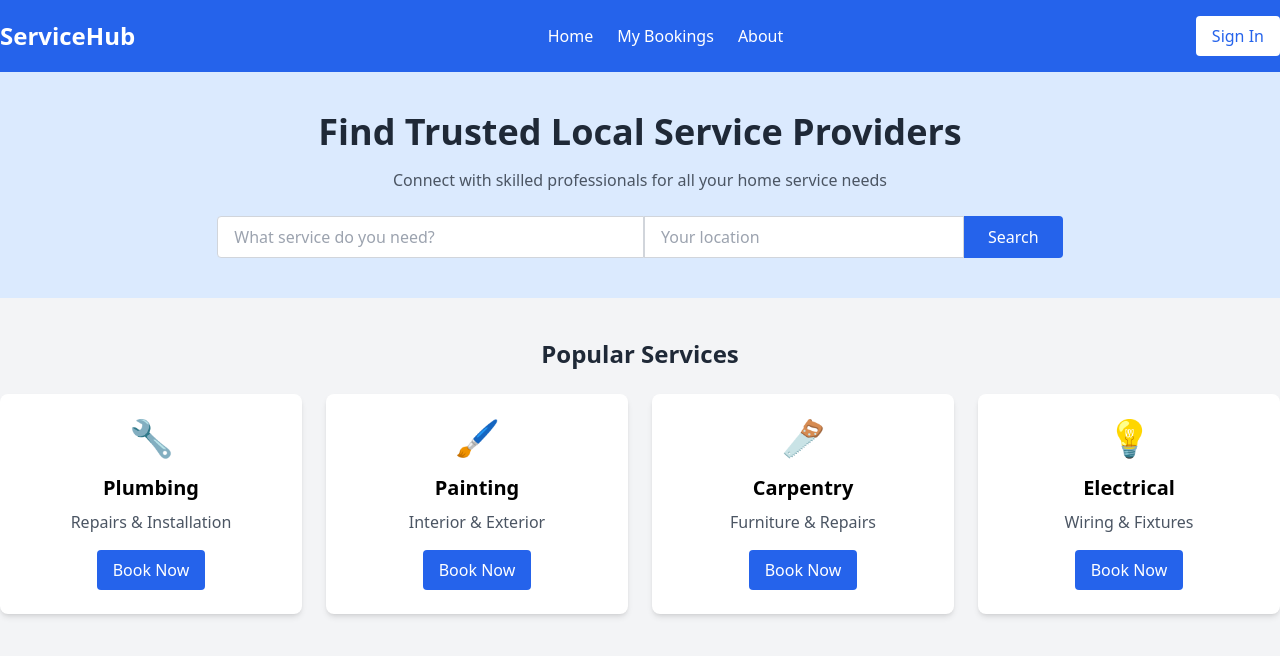
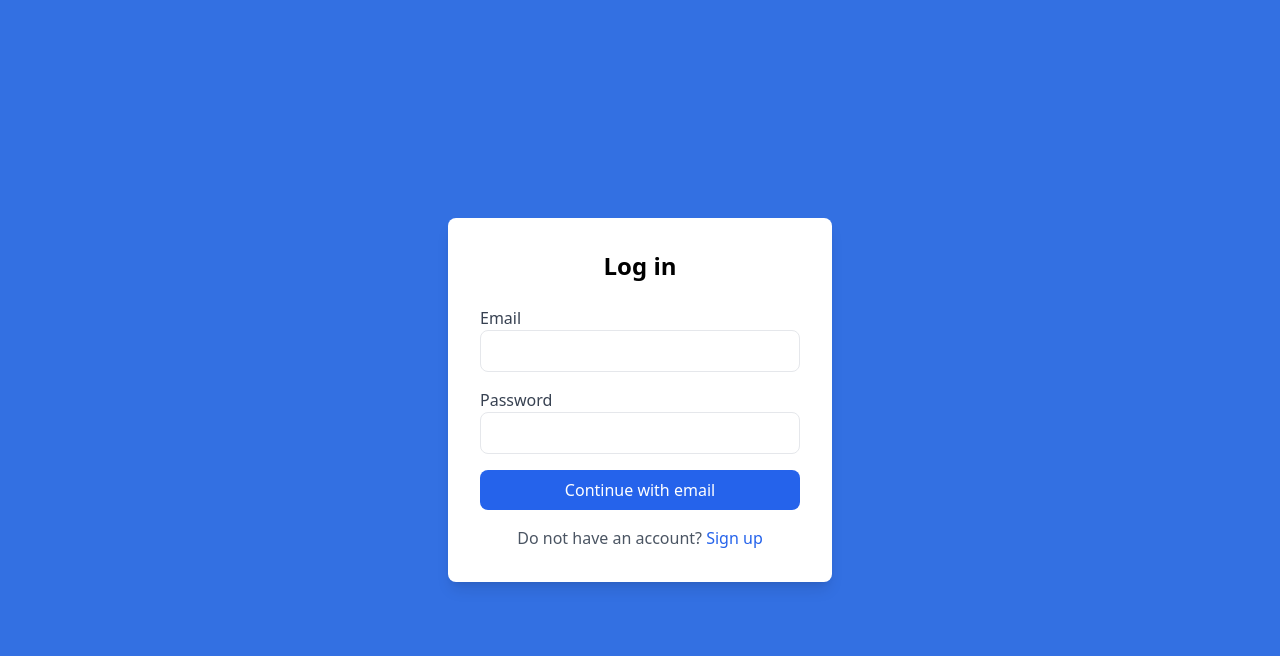
Before and after one commit to rajareddykodakandla/ServiceHub-Frontend, a React (Create React App) app: page /login in a window 1280 px wide. Shown: the top 656 px of the page. Built offline with nearby package versions, Linux system fonts and the light colour scheme.

Commit message:
Added Login and Sign UI's

```diff
--- a/src/App.js
+++ b/src/App.js
@@ -1,15 +1,19 @@
 import React from 'react';
+import { BrowserRouter as Router, Routes, Route } from 'react-router-dom';
 import './App.css';
-// Import the HomePage component
 import HomePage from './components/HomePage';
+import LoginPage from './components/LoginPage';
 
 function App() {
-	return (
-		<div className="App">
-			{/* Render the HomePage component */}
-			<HomePage />
-		</div>
-	);
+  return (
+    <Router>
+      <Routes>
+        <Route path="/home" element={<HomePage />} />
+        <Route path="/login" element={<LoginPage />} />
+        <Route path="*" element={<HomePage />} />
+      </Routes>
+    </Router>
+  );
 }
 
 export default App;
--- a/src/components/Header.js
+++ b/src/components/Header.js
@@ -1,6 +1,9 @@
 import React from 'react';
+import { useNavigate } from 'react-router-dom';
 
 const Header = () => {
+  const navigate = useNavigate();
+
   return (
     <header className="bg-blue-600 text-white py-4">
       <div className="container mx-auto flex justify-between items-center">
@@ -12,7 +15,12 @@ const Header = () => {
             <li><a href="/about" className="hover:underline">About</a></li>
           </ul>
         </nav>
-        <button className="bg-white text-blue-600 px-4 py-2 rounded">Sign In</button>
+        <button
+          className="bg-white text-blue-600 px-4 py-2 rounded"
+          onClick={() => navigate('/login')}
+        >
+          Sign In
+        </button>
       </div>
     </header>
   );
--- a/src/components/HomePage.js
+++ b/src/components/HomePage.js
@@ -1,9 +1,12 @@
 import React from 'react';
+import { useNavigate } from 'react-router-dom';
 import Header from './Header';
 import SearchBar from './SearchBar';
 import ServiceCards from './ServiceCards';
 
 const HomePage = () => {
+  const navigate = useNavigate();
+
   return (
     <div className="bg-gray-100 min-h-screen">
       <Header />
@@ -12,7 +15,7 @@ const HomePage = () => {
         <p className="text-gray-600 mt-4">Connect with skilled professionals for all your home service needs</p>
         <SearchBar />
       </div>
-      <ServiceCards />
+      <ServiceCards onBookNow={() => navigate('/login')} />
     </div>
   );
 };
--- /dev/null
+++ b/src/components/LoginPage.js
@@ -0,0 +1,174 @@
+import React, { useState } from 'react';
+import { useNavigate } from 'react-router-dom';
+import axios from 'axios';
+
+const LoginPage = () => {
+  const [email, setEmail] = useState('');
+  const [password, setPassword] = useState('');
+  const [isSignUp, setIsSignUp] = useState(false); // State to toggle between login and sign-up
+  const [firstName, setFirstName] = useState('');
+  const [lastName, setLastName] = useState('');
+  const [role, setRole] = useState('customer'); // Default role
+  const navigate = useNavigate();
+
+  const handleLogin = async (e) => {
+    e.preventDefault();
+    try {
+      const response = await axios.post('http://localhost:5000/api/admin/login', {
+        email,
+        password,
+      });
+      if (response.status === 200) {
+        alert('Login successful!');
+        navigate('/home');
+      }
+    } catch (error) {
+      if (error.response && error.response.status === 401) {
+        alert('Invalid login credentials');
+      } else {
+        console.error('Error during login:', error);
+        alert('An error occurred. Please try again.');
+      }
+    }
+  };
+
+  const handleSignUp = async (e) => {
+    e.preventDefault();
+    try {
+      const response = await axios.post('http://localhost:5000/api/admin/signup', {
+        firstName,
+        lastName,
+        email,
+        password,
+        role,
+      });
+      if (response.status === 201) {
+        alert('Sign-up successful! Please log in.');
+        setIsSignUp(false); // Switch back to login card
+      }
+    } catch (error) {
+      console.error('Error during sign-up:', error);
+      alert('An error occurred. Please try again.');
+    }
+  };
+
+  return (
+    <div className="min-h-screen flex items-center justify-center bg-blue-500 animate-blueBackground">
+      <div className="bg-white p-8 rounded-lg shadow-lg w-96">
+        {isSignUp ? (
+          <>
+            <h2 className="text-2xl font-bold text-center mb-6">Sign up</h2>
+            <form onSubmit={handleSignUp}>
+              <div className="mb-4">
+                <label className="block text-gray-700">First Name</label>
+                <input
+                  type="text"
+                  value={firstName}
+                  onChange={(e) => setFirstName(e.target.value)}
+                  className="w-full px-4 py-2 border rounded-lg"
+                  required
+                />
+              </div>
+              <div className="mb-4">
+                <label className="block text-gray-700">Last Name</label>
+                <input
+                  type="text"
+                  value={lastName}
+                  onChange={(e) => setLastName(e.target.value)}
+                  className="w-full px-4 py-2 border rounded-lg"
+                  required
+                />
+              </div>
+              <div className="mb-4">
+                <label className="block text-gray-700">Email</label>
+                <input
+                  type="email"
+                  value={email}
+                  onChange={(e) => setEmail(e.target.value)}
+                  className="w-full px-4 py-2 border rounded-lg"
+                  required
+                />
+              </div>
+              <div className="mb-4">
+                <label className="block text-gray-700">Password</label>
+                <input
+                  type="password"
+                  value={password}
+                  onChange={(e) => setPassword(e.target.value)}
+                  className="w-full px-4 py-2 border rounded-lg"
+                  required
+                />
+              </div>
+              <div className="mb-4">
+                <label className="block text-gray-700">Role</label>
+                <select
+                  value={role}
+                  onChange={(e) => setRole(e.target.value)}
+                  className="w-full px-4 py-2 border rounded-lg"
+                  required
+                >
+                  <option value="customer">Customer</option>
+                  <option value="service provider">Service Provider</option>
+                </select>
+              </div>
+              <button
+                type="submit"
+                className="w-full bg-blue-600 text-white py-2 rounded-lg hover:bg-blue-700">
+                Sign up
+              </button>
+            </form>
+            <p className="text-center mt-4 text-gray-600">
+              Already have an account?{' '}
+              <button
+                onClick={() => setIsSignUp(false)}
+                className="text-blue-600 hover:underline">
+                Log in
+              </button>
+            </p>
+          </>
+        ) : (
+          <>
+            <h2 className="text-2xl font-bold text-center mb-6">Log in</h2>
+            <form onSubmit={handleLogin}>
+              <div className="mb-4">
+                <label className="block text-gray-700">Email</label>
+                <input
+                  type="email"
+                  value={email}
+                  onChange={(e) => setEmail(e.target.value)}
+                  className="w-full px-4 py-2 border rounded-lg"
+                  required
+                />
+              </div>
+              <div className="mb-4">
+                <label className="block text-gray-700">Password</label>
+                <input
+                  type="password"
+                  value={password}
+                  onChange={(e) => setPassword(e.target.value)}
+                  className="w-full px-4 py-2 border rounded-lg"
+                  required
+                />
+              </div>
+              <button
+                type="submit"
+                className="w-full bg-blue-600 text-white py-2 rounded-lg hover:bg-blue-700">
+                Continue with email
+              </button>
+            </form>
+            <p className="text-center mt-4 text-gray-600">
+              Do not have an account?{' '}
+              <button
+                onClick={() => setIsSignUp(true)}
+                className="text-blue-600 hover:underline">
+                Sign up
+              </button>
+            </p>
+          </>
+        )}
+      </div>
+    </div>
+  );
+};
+
+export default LoginPage;
--- a/src/components/SearchBar.js
+++ b/src/components/SearchBar.js
@@ -6,12 +6,12 @@ const SearchBar = () => {
       <input
         type="text"
         placeholder="What service do you need?"
-        className="border border-gray-300 rounded-l px-4 py-2 w-1/3"
+        className="border border-gray-300 rounded-l px-4 py-2 w-1/3 mr-2"
       />
       <input
         type="text"
         placeholder="Your location"
-        className="border border-gray-300 px-4 py-2 w-1/4"
+        className="border border-gray-300 px-4 py-2 w-1/5"
       />
       <button className="bg-blue-600 text-white px-6 py-2 rounded-r">Search</button>
     </div>
--- a/src/components/ServiceCards.js
+++ b/src/components/ServiceCards.js
@@ -7,7 +7,7 @@ const services = [
   { title: 'Electrical', description: 'Wiring & Fixtures', icon: '💡' },
 ];
 
-const ServiceCards = () => {
+const ServiceCards = ({ onBookNow }) => {
   return (
     <div className="container mx-auto py-10">
       <h2 className="text-2xl font-bold text-gray-800 text-center">Popular Services</h2>
@@ -17,7 +17,12 @@ const ServiceCards = () => {
             <div className="text-4xl">{service.icon}</div>
             <h3 className="text-xl font-bold mt-4">{service.title}</h3>
             <p className="text-gray-600 mt-2">{service.description}</p>
-            <button className="bg-blue-600 text-white px-4 py-2 rounded mt-4">Book Now</button>
+            <button
+              className="bg-blue-600 text-white px-4 py-2 rounded mt-4"
+              onClick={onBookNow}
+            >
+              Book Now
+            </button>
           </div>
         ))}
       </div>
--- a/tailwind.config.js
+++ b/tailwind.config.js
@@ -2,7 +2,17 @@
 module.exports = {
   content: ["./src/**/*.{js,jsx,ts,tsx}"],
   theme: {
-    extend: {},
+    extend: {
+      animation: {
+        blueBackground: 'blueBackground 5s ease infinite',
+      },
+      keyframes: {
+        blueBackground: {
+          '0%, 100%': { backgroundColor: '#3b82f6' }, // Blue-500
+          '50%': { backgroundColor: '#1e40af' }, // Blue-900
+        },
+      },
+    },
   },
   plugins: [],
 }
```
